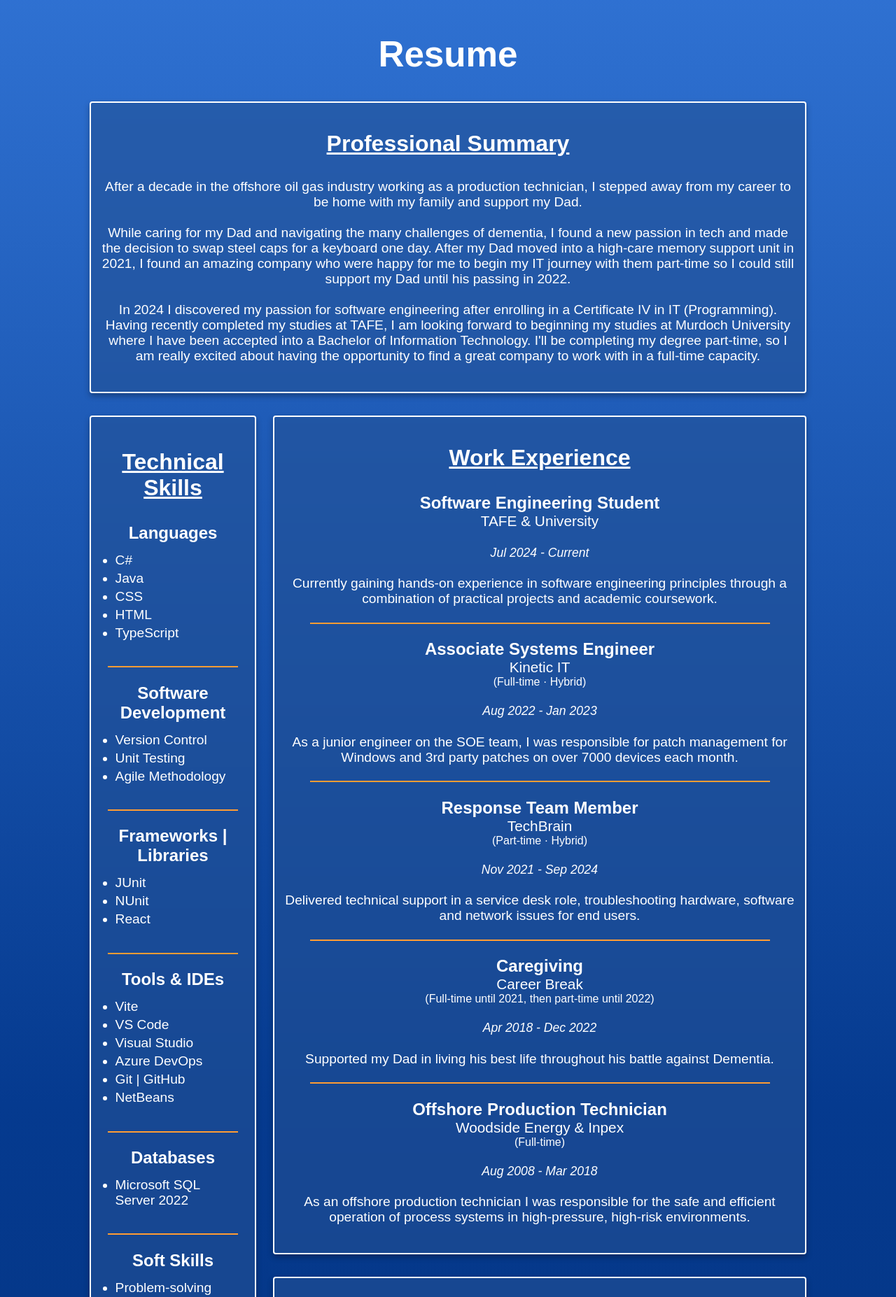
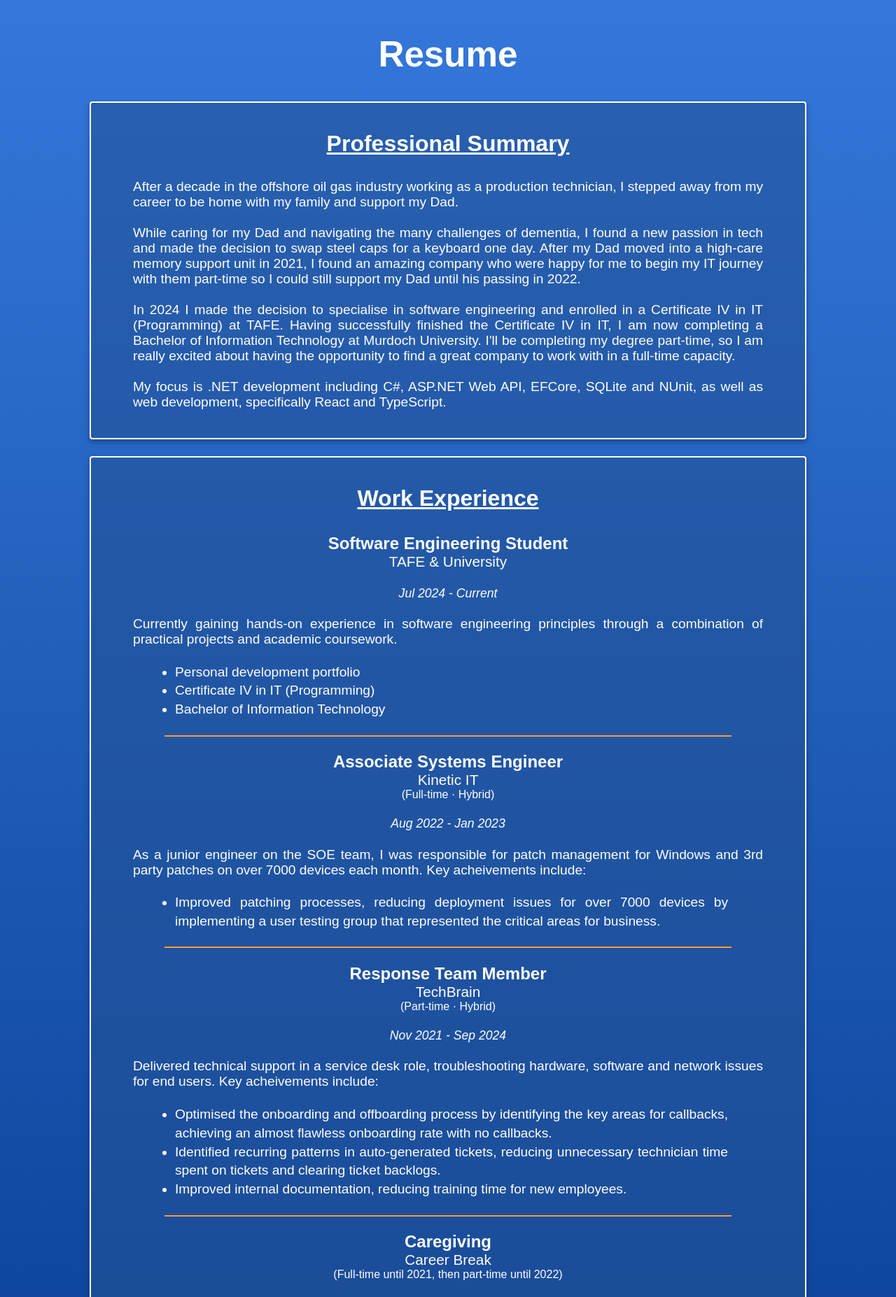
Before and after one commit to jane-holborn/portfoliowebsite-react, a React (Vite) app: page / in a window 1280 px wide. Shown: the part 880-2734 px from the top of the page at 70% size. Built offline with nearby package versions, Linux system fonts and the light colour scheme; a web font is replaced by a local one.

Commit message:
Updated portfolio content, changed page layout for desktop and adjusted styling as required

```diff
--- a/index.html
+++ b/index.html
@@ -10,13 +10,14 @@
       property="og:image"
       content="https://www.codebyjane.com/social-image.png"
     />
+    <meta property="og:site_name" content="Code by Jane" />
     <meta
       name="description"
-      content="Junior software engineer with full-stack
+      content="Software engineer with full-stack
     ambitions and zero fear of bugs, excited about learning, designing and
     building applications. "
     />
-    <title>Jane Holborn | Junior Software Engineer</title>
+    <title>Jane Holborn | Software Engineer</title>
     <link rel="preconnect" href="https://fonts.googleapis.com" />
     <link rel="preconnect" href="https://fonts.gstatic.com" crossorigin />
     <link
--- a/src/components/portfolio.tsx
+++ b/src/components/portfolio.tsx
@@ -16,15 +16,15 @@ export const Portfolio = () => {
             </div>
             <div className="cardDescription">
               <h2>Portfolio Website</h2>
-              <p>
-                <br />I built this portfolio website to showcase my development
+              <p className="portfolioDescription">
+                I built this portfolio website to showcase my development
                 skills, projects, and to document my coding journey. The focus
                 of this website is mobile-first design, accessibility and
                 performance.
-                <br />
-                <br />
+              </p>
+              <div className="technology">
                 Technology: HTML, CSS, TypeScript, React, Vite
-              </p>
+              </div>
             </div>
           </a>
         </div>
@@ -38,8 +38,7 @@ export const Portfolio = () => {
             </div>
             <div className="cardDescription">
               <h2>Library Management System</h2>
-              <p>
-                <br />
+              <p className="portfolioDescription">
                 This desktop application is designed to manage the operations of
                 a library, allowing both librarians and users to interact with
                 the system. The focus of this application is multi-window
@@ -47,10 +46,8 @@ export const Portfolio = () => {
                 within the application while it is running, and data
                 presentation using custom data templates. Future iterations will
                 include a backend for persistant data management.
-                <br />
-                <br />
-                Technology: WPF, C#, XAML, NUnit
               </p>
+              <div className="technology">Technology: WPF, C#, XAML, NUnit</div>
             </div>
           </a>
         </div>
@@ -58,18 +55,17 @@ export const Portfolio = () => {
           <a href="#portfolio" target="_self">
             <div className="cardDescription">
               <h2>Comment System</h2>
-              <p>
-                <br />
-                Current Project: Collaboratively building a full-stack, in-house
-                comment system with an experienced developer. Built for seamless
-                integration into internal products with full control over
-                styling, performance and functionality. This project is for an
-                organisation, so the repo is currently private.
-                <br />
-                <br />
+              <p className="portfolioDescription">
+                Collaboratively built a full-stack, in-house comment system with
+                an experienced developer. Built for seamless integration into
+                internal products with full control over styling, performance
+                and functionality. This project is for an organisation, so the
+                repo is currently private.
+              </p>
+              <div className="technology">
                 Technology: TypeScript, Next.js, Node.js, Express.js,
                 PostgreSQL, Docker, AWS RDS, AWS ECS
-              </p>
+              </div>
             </div>
           </a>
         </div>
@@ -77,8 +73,7 @@ export const Portfolio = () => {
           <a href="#portfolio" target="_self">
             <div className="cardDescription">
               <h2>Coming Soon!</h2>
-              <p>
-                <br />
+              <p className="portfolioDescription">
                 Stay tuned for a new project!
               </p>
             </div>
--- a/src/components/resume.tsx
+++ b/src/components/resume.tsx
@@ -19,13 +19,18 @@ export const Resume = () => {
             I could still support my Dad until his passing in 2022.
             <br />
             <br />
-            In 2024 I discovered my passion for software engineering after
-            enrolling in a Certificate IV in IT (Programming). Having recently
-            completed my studies at TAFE, I am looking forward to beginning my
-            studies at Murdoch University where I have been accepted into a
-            Bachelor of Information Technology. I'll be completing my degree
-            part-time, so I am really excited about having the opportunity to
-            find a great company to work with in a full-time capacity.
+            In 2024 I made the decision to specialise in software engineering
+            and enrolled in a Certificate IV in IT (Programming) at TAFE. Having
+            successfully finished the Certificate IV in IT, I am now completing
+            a Bachelor of Information Technology at Murdoch University. I'll be
+            completing my degree part-time, so I am really excited about having
+            the opportunity to find a great company to work with in a full-time
+            capacity.
+            <br />
+            <br />
+            My focus is .NET development including C#, ASP.NET Web API, EFCore,
+            SQLite and NUnit, as well as web development, specifically React and
+            TypeScript.
           </p>
         </div>
         <div className="resumeCardContainer">
@@ -43,6 +48,13 @@ export const Resume = () => {
               principles through a combination of practical projects and
               academic coursework.
             </p>
+            <ul>
+              <li>
+                <a href="#portfolio">Personal development portfolio</a>
+              </li>
+              <li>Certificate IV in IT (Programming)</li>
+              <li>Bachelor of Information Technology</li>
+            </ul>
             <hr />
             <div>
               <h3>Associate Systems Engineer</h3>
@@ -55,8 +67,15 @@ export const Resume = () => {
             <p>
               As a junior engineer on the SOE team, I was responsible for patch
               management for Windows and 3rd party patches on over 7000 devices
-              each month.
+              each month. Key acheivements include:
             </p>
+            <ul>
+              <li>
+                Improved patching processes, reducing deployment issues for over
+                7000 devices by implementing a user testing group that
+                represented the critical areas for business.
+              </li>
+            </ul>
             <hr />
             <div>
               <h3>Response Team Member</h3>
@@ -69,8 +88,24 @@ export const Resume = () => {
             <p>
               Delivered technical support in a service desk role,
               troubleshooting hardware, software and network issues for end
-              users.
+              users. Key acheivements include:
             </p>
+            <ul>
+              <li>
+                Optimised the onboarding and offboarding process by identifying
+                the key areas for callbacks, achieving an almost flawless
+                onboarding rate with no callbacks.
+              </li>
+              <li>
+                Identified recurring patterns in auto-generated tickets,
+                reducing unnecessary technician time spent on tickets and
+                clearing ticket backlogs.
+              </li>
+              <li>
+                Improved internal documentation, reducing training time for new
+                employees.
+              </li>
+            </ul>
             <hr />
             <div>
               <h3>Caregiving</h3>
@@ -81,8 +116,14 @@ export const Resume = () => {
               <em>Apr 2018 - Dec 2022</em>
             </h6>
             <p>
-              Supported my Dad in living his best life throughout his battle
-              against Dementia.
+              In 2018 I stepped away from my FIFO career offshore to be home
+              with my family and care full-time for my father during his battle
+              with dementia. Dad relocated to live with me, and I supported him
+              in living his best life throughout his illness which led to his
+              eventual transition into high-care assisted living facility.
+              Seeking a family-friendly career that allowed me to still support
+              my father, I transitioned into IT part-time at the end of 2021 and
+              continued to support him until his passing in late 2022.
             </p>
             <hr />
             <div>
@@ -94,10 +135,39 @@ export const Resume = () => {
               <em> Aug 2008 - Mar 2018</em>
             </h6>
             <p>
-              As an offshore production technician I was responsible for the
-              safe and efficient operation of process systems in high-pressure,
-              high-risk environments.
+              As an offshore production technician and Area Authority for my
+              designated plant, I was responsible for the safe and efficient
+              operation and maintenance of process systems in high-pressure,
+              high-risk environments. During each offshore rotation, I managed
+              the process plant, ensured the completion of the operations
+              maintenance schedule, performed the laboratory work, and played
+              key roles in both the emergency response and helicopter landing
+              teams. Key achievements include:
             </p>
+            <ul>
+              <li>
+                Awarded both the EAG High Achiever Trainee of the Year, and the
+                Challenger TAFE Trainee of the year awards.
+              </li>
+              <li>
+                Successfully led a small team of people during the commissioning
+                of the FPSO Okha, part of the A$1.8 billion North West Shelf Oil
+                Redevelopment Project, which was completed on schedule and
+                incident free.
+              </li>
+              <li>
+                Developed and executed a first-use, critical procedure for the
+                fire water and foam system on the FPSO Okha in collaboration
+                with engineering, ensuring compliance to design specifications,
+                environmental safety and concurrent activities
+              </li>
+              <li>
+                Optimising the training and competency process for the $50
+                billion Ichthys project, identifying areas for improvement in
+                scheduling and preparation, which resulted in a 300% increase in
+                competency completion.
+              </li>
+            </ul>
           </div>
         </div>
 
@@ -113,9 +183,7 @@ export const Resume = () => {
                 <em>Jul 2025 - Jul 2031</em>
               </h5>
             </div>
-            <div>
-              <p>Double major: Computer Science and second major TBC.</p>
-            </div>
+            <div>Double major: Computer Science and second major TBC.</div>
             <hr />
             <div>
               <h3>Certificate IV in IT (Programming)</h3>
@@ -127,48 +195,35 @@ export const Resume = () => {
               </h5>
             </div>
             <div>
-              <p>
-                Focus: Object-oriented languages skills, object-oriented design
-                and testing, artificial intelligence, emerging technologies, web
-                and application development, database management and development
-                methodoligies.
-              </p>
+              Focus: Object-oriented languages skills, object-oriented design
+              and testing, artificial intelligence, emerging technologies, web
+              and application development, database management and development
+              methodologies.
             </div>
           </div>
         </div>
 
         <div className="resumeCardContainer">
-          <h2>Technical Skills</h2>
+          <h2>Skills</h2>
           <div className="mobileGridTemplate technicalCardContainer">
             <div className="mobileGridCardContainer">
               <h3>Languages</h3>
               <ul className="smallCardContainer">
                 <li>C#</li>
-                <li>Java</li>
                 <li>CSS</li>
                 <li>HTML</li>
                 <li>TypeScript</li>
               </ul>
             </div>
-            <hr />
-            <div className="mobileGridCardContainer">
-              <h3>Software Development</h3>
-              <ul className="smallCardContainer">
-                <li>Version Control</li>
-                <li>Unit Testing</li>
-                <li>Agile Methodology</li>
-              </ul>
-            </div>
-            <hr />
             <div className="mobileGridCardContainer">
               <h3>Frameworks | Libraries</h3>
               <ul className="smallCardContainer">
-                <li>JUnit</li>
-                <li>NUnit</li>
                 <li>React</li>
+                <li title="NUnit Testing Framework">NUnit</li>
+                <li title="Entity Framework Core">EF Core</li>
+                <li>ASP.NET Web API</li>
               </ul>
             </div>
-            <hr />
             <div className="mobileGridCardContainer">
               <h3>Tools & IDEs</h3>
               <ul className="smallCardContainer">
@@ -177,40 +232,13 @@ export const Resume = () => {
                 <li>Visual Studio</li>
                 <li>Azure DevOps</li>
                 <li>Git | GitHub</li>
-                <li>NetBeans</li>
               </ul>
             </div>
-            <hr />
             <div className="mobileGridCardContainer">
               <h3>Databases</h3>
               <ul className="smallCardContainer">
+                <li>SQLite</li>
                 <li>Microsoft SQL Server 2022</li>
-              </ul>
-            </div>
-            <hr />
-            <div className="mobileGridCardContainer">
-              <h3>Soft Skills</h3>
-              <ul className="smallCardContainer">
-                <li>Problem-solving</li>
-                <li>Adaptability</li>
-                <li>Communication</li>
-                <li>Teamwork</li>
-                <li>Critical Thinking</li>
-              </ul>
-            </div>
-            <hr />
-            <div className="mobileGridCardContainer">
-              <h3>Cloud</h3>
-              <ul className="smallCardContainer">
-                <li>Microsoft 365</li>
-                <li>Familiar with AWS & Azure</li>
-              </ul>
-            </div>
-            <hr />
-            <div className="mobileGridCardContainer">
-              <h3>Operating Systems</h3>
-              <ul className="smallCardContainer">
-                <li>Windows</li>
               </ul>
             </div>
           </div>
--- a/src/styles/App.css
+++ b/src/styles/App.css
@@ -24,7 +24,7 @@ nav ul {
   gap: 60px;
   padding-left: 20px;
   list-style-type: none;
-  font-size: 1.6rem;
+  font-size: 1.7rem;
   z-index: 98;
 }
 
@@ -48,7 +48,7 @@ nav a:hover {
   justify-content: space-between;
   position: absolute;
   top: 2.1rem;
-  left: 3rem;
+  left: 3.2rem;
   width: 36px;
   height: 28px;
   cursor: pointer;
@@ -68,7 +68,7 @@ nav a:hover {
 }
 
 .hamburgerIcon.active .bar:nth-child(1) {
-  transform: rotate(45deg) translateY(18.3px);
+  transform: rotate(45deg) translateY(17.1px);
   background: var(--color-white);
 }
 
@@ -77,7 +77,7 @@ nav a:hover {
 }
 
 .hamburgerIcon.active .bar:nth-child(3) {
-  transform: rotate(-45deg) translateY(-18.3px);
+  transform: rotate(-45deg) translateY(-17.1px);
   background: var(--color-white);
 }
 
@@ -127,7 +127,6 @@ section h1 {
 }
 
 section h2 {
-  padding: 0 14px;
   font-size: 2rem;
   text-decoration: underline;
 }
@@ -138,7 +137,6 @@ section h3 {
   text-align: center;
   font-size: 1.5rem;
   margin: 0;
-  padding: 0 14px;
   text-decoration: none;
 }
 
@@ -160,9 +158,15 @@ section h6 {
 }
 
 section p {
-  text-align: center;
+  text-align: justify;
   font-size: 1.2rem;
   margin: 0;
+}
+
+section ul {
+  text-align: justify;
+  line-height: 1.4;
+  padding: 0 50px 0 60px;
 }
 
 section h1.homePageIntroduction {
@@ -174,8 +178,7 @@ section h1.homePageIntroduction {
 }
 
 section p.professionalSummaryStyling {
-  text-align: center;
-  padding: 0 14px;
+  text-align: justify;
 }
 
 section p.homePageIntroduction {
@@ -262,8 +265,21 @@ footer {
 }
 
 .cardDescription {
+  display: flex;
+  flex-direction: column;
+  gap: 20px;
   width: 100%;
-  padding: 20px 14px;
+  padding: 20px;
+}
+
+.portfolioDescription {
+  padding: 0;
+  text-align: justify;
+  hyphens: auto;
+}
+
+.technology {
+  text-align: center;
 }
 
 .portfolioCardContainer:hover {
@@ -307,9 +323,9 @@ footer {
 
 /* Resume styling */
 .resumeGrid {
-  display: grid;
-  gap: 2rem 1.5rem;
-  grid-template-columns: repeat(4, 1fr);
+  display: flex;
+  flex-direction: column;
+  gap: 1.5rem;
   max-width: 80vw;
   margin: 0;
 }
@@ -320,7 +336,7 @@ footer {
   flex-direction: column;
   justify-content: center;
   min-height: 300px;
-  padding: 40px 0;
+  padding: 40px 60px;
   border: 2px solid var(--color-white);
   border-radius: 4px;
   backdrop-filter: blur(2px);
@@ -333,7 +349,6 @@ footer {
   gap: 1.4rem;
   flex-direction: column;
   justify-content: center;
-  padding: 0 14px;
 }
 
 .educationCardContainer {
@@ -341,39 +356,60 @@ footer {
   gap: 1.4rem;
   flex-direction: column;
   justify-content: center;
-  padding: 0 14px;
 }
 
 .technicalCardContainer {
   display: flex;
   gap: 1.4rem;
-  flex-direction: column;
   justify-content: center;
-  padding: 0 14px;
 }
 
 /* Professional Summary */
 .resumeCardContainer:nth-child(1) {
-  grid-column: 1 / 5;
+  grid-column: 1 / span 5;
   grid-row-start: 1;
 }
 
 /* Work Experience */
 .resumeCardContainer:nth-child(2) {
-  grid-column: 2 / 5;
+  grid-column: 1 / span 5;
   grid-row: 2 / span 2;
 }
 
 /* Qualifications */
 .resumeCardContainer:nth-child(3) {
-  grid-column: 2 / 5;
+  grid-column: 1 / span 5;
   grid-row-start: 4;
 }
 
 /* Technical Skills */
 .resumeCardContainer:nth-child(4) {
-  grid-column-start: 1;
-  grid-row: 2 / 5;
+  grid-column: 1 / span 5;
+  grid-row: 5;
+}
+
+.mobileGridTemplate {
+  display: grid;
+  gap: 2rem;
+  grid-template-columns: repeat(2, 1fr);
+}
+
+.mobileGridTemplate hr {
+  display: none;
+}
+
+.mobileGridCardContainer {
+  display: flex;
+  flex-direction: column;
+  justify-content: center;
+  padding: 20px;
+  gap: 1.5rem;
+  border: 2px solid var(--color-accent);
+  border-radius: 4px;
+}
+
+.mobileGridCardContainer ul.smallCardContainer {
+  margin: 0 auto;
 }
 
 ul.smallCardContainer {
@@ -425,36 +461,36 @@ ul.smallCardContainer {
   }
 
   nav ul {
-    gap: 20px;
-    padding-left: 8px;
+    gap: 24px;
+    padding-left: 4px;
     font-size: 1.3rem;
     z-index: 102;
   }
 
   .hamburgerIcon {
-    top: 1.6rem;
-    left: 1.5rem;
+    top: 1.5rem;
+    left: 1.7rem;
     width: 28px;
     height: 22px;
     z-index: 103;
   }
 
   .hamburgerIcon.active .bar:nth-child(1) {
-    transform: rotate(45deg) translateY(17px);
+    transform: rotate(45deg) translateY(12.9px);
   }
 
   .hamburgerIcon.active .bar:nth-child(3) {
-    transform: rotate(-45deg) translateY(-17px);
+    transform: rotate(-45deg) translateY(-12.9px);
   }
 
   section h1 {
     font-size: 2.5rem;
-    margin-top: 7rem;
+    margin-top: 6.8rem;
   }
 
   #home {
     gap: 1.8rem;
-    padding-top: 4rem;
+    padding-top: 3.9rem;
   }
 
   #home p br {
@@ -468,7 +504,26 @@ ul.smallCardContainer {
   }
 
   section p.homePageIntroduction {
+    text-align: center;
+    hyphens: none;
     font-size: 1.2rem;
+  }
+
+  section p.professionalSummaryStyling {
+    text-align: justify;
+    hyphens: auto;
+  }
+
+  section p {
+    hyphens: auto;
+    padding: 0;
+  }
+
+  section ul {
+    text-align: left;
+    hyphens: auto;
+    line-height: 1.2;
+    padding: 0 8px 0 18px;
   }
 
   /* Social media icons */
@@ -496,16 +551,13 @@ ul.smallCardContainer {
     gap: 1.5rem;
     height: 30%;
   }
-
-  .technicalCardContainer {
-    padding: 0;
+  .resumeCardContainer {
+    padding: 40px 20px;
   }
-
   .mobileGridTemplate {
     display: flex;
     flex-direction: column;
     gap: 1.5rem;
-    margin: 0 14px;
   }
 
   .mobileGridCardContainer {
@@ -537,18 +589,18 @@ ul.smallCardContainer {
 
   .hamburgerIcon {
     top: 1.5rem;
-    left: 1.6rem;
+    left: 2rem;
     width: 32px;
     height: 26px;
     z-index: 103;
   }
 
   .hamburgerIcon.active .bar:nth-child(1) {
-    transform: rotate(45deg) translateY(17px);
+    transform: rotate(45deg) translateY(15.7px);
   }
 
   .hamburgerIcon.active .bar:nth-child(3) {
-    transform: rotate(-45deg) translateY(-17px);
+    transform: rotate(-45deg) translateY(-15.7px);
   }
 
   section h1 {
@@ -571,8 +623,25 @@ ul.smallCardContainer {
     line-height: 1.2;
   }
 
+  section p {
+    text-align: justify;
+    hyphens: auto;
+    padding: 0;
+  }
+
+  section ul {
+    text-align: justify;
+    hyphens: auto;
+    line-height: 1.2;
+    padding: 0 20px 0 30px;
+  }
+
   section p.homePageIntroduction {
     font-size: 1.2rem;
+  }
+
+  section p.professionalSummaryStyling {
+    text-align: justify;
   }
 
   /* Social media icons */
@@ -601,15 +670,14 @@ ul.smallCardContainer {
     height: 30%;
   }
 
-  .technicalCardContainer {
-    padding: 0;
+  .resumeCardContainer {
+    padding: 40px 30px;
   }
 
   .mobileGridTemplate {
     display: flex;
     flex-direction: column;
     gap: 1.5rem;
-    margin: 0 14px;
   }
 
   .mobileGridCardContainer {
@@ -641,18 +709,18 @@ ul.smallCardContainer {
 
   .hamburgerIcon {
     top: 1.9rem;
-    left: 2rem;
+    left: 2.3rem;
     width: 34px;
     height: 26px;
     z-index: 103;
   }
 
   .hamburgerIcon.active .bar:nth-child(1) {
-    transform: rotate(45deg) translateY(17px);
+    transform: rotate(45deg) translateY(15.6px);
   }
 
   .hamburgerIcon.active .bar:nth-child(3) {
-    transform: rotate(-45deg) translateY(-17px);
+    transform: rotate(-45deg) translateY(-15.6px);
   }
 
   section h1 {
@@ -668,9 +736,22 @@ ul.smallCardContainer {
     display: none;
   }
 
+  section p {
+    padding: 0;
+  }
+
+  section ul {
+    line-height: 1.2;
+    padding: 0 30px 0 40px;
+  }
+
   section h1.homePageIntroduction {
     font-size: 3.9rem;
     letter-spacing: 1.5px;
+  }
+
+  section p.professionalSummaryStyling {
+    text-align: justify;
   }
 
   /* Social media icons */
@@ -704,15 +785,14 @@ ul.smallCardContainer {
     height: 30%;
   }
 
-  .technicalCardContainer {
-    padding: 0;
+  .resumeCardContainer {
+    padding: 40px 40px;
   }
 
   .mobileGridTemplate {
     display: grid;
     gap: 2rem;
     grid-template-columns: repeat(2, 1fr);
-    margin: 0 30px;
   }
 
   .mobileGridTemplate hr {
@@ -723,9 +803,9 @@ ul.smallCardContainer {
     display: flex;
     flex-direction: column;
     justify-content: center;
-    padding: 14px;
+    padding: 20px;
     gap: 1.5rem;
-    border: 2px solid var(--color-white);
+    border: 2px solid var(--color-accent);
     border-radius: 4px;
   }
 
```
Also changed, not shown: src/components/home.tsx (+4 -4 lines).
